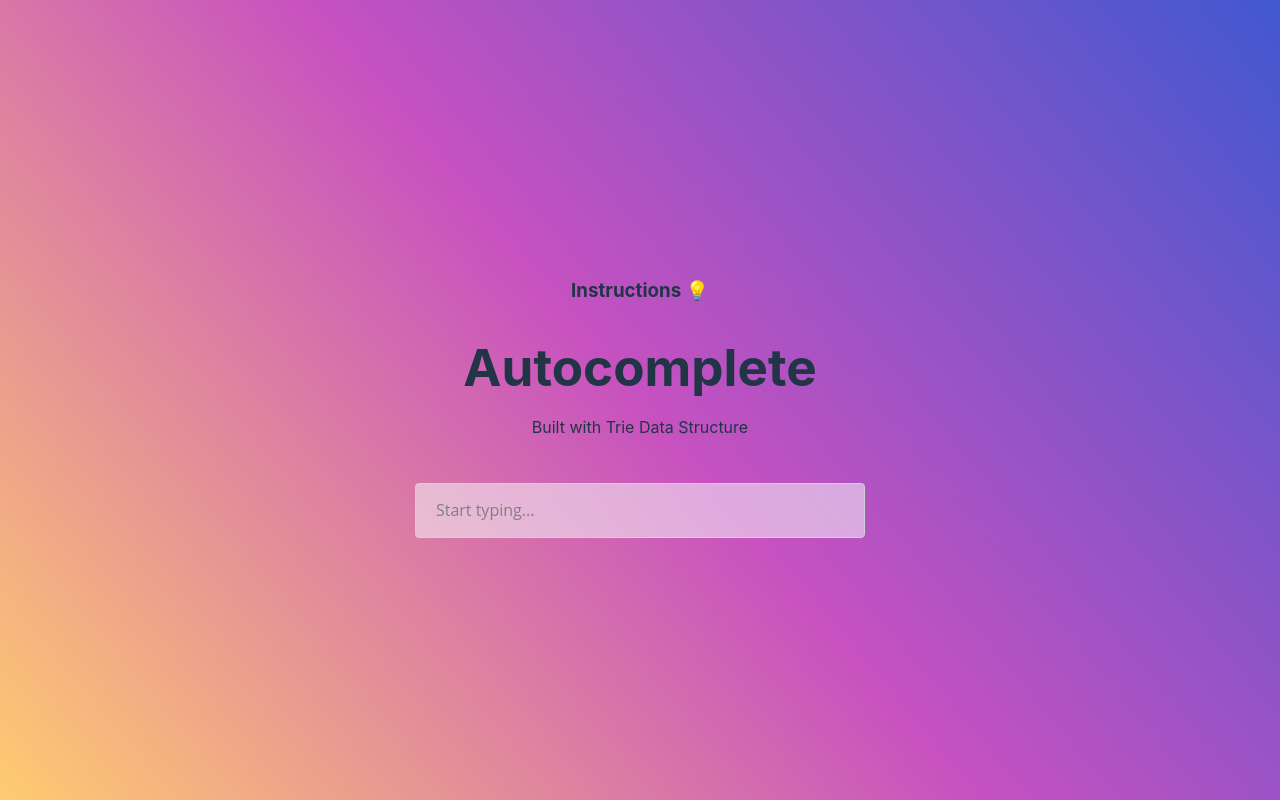
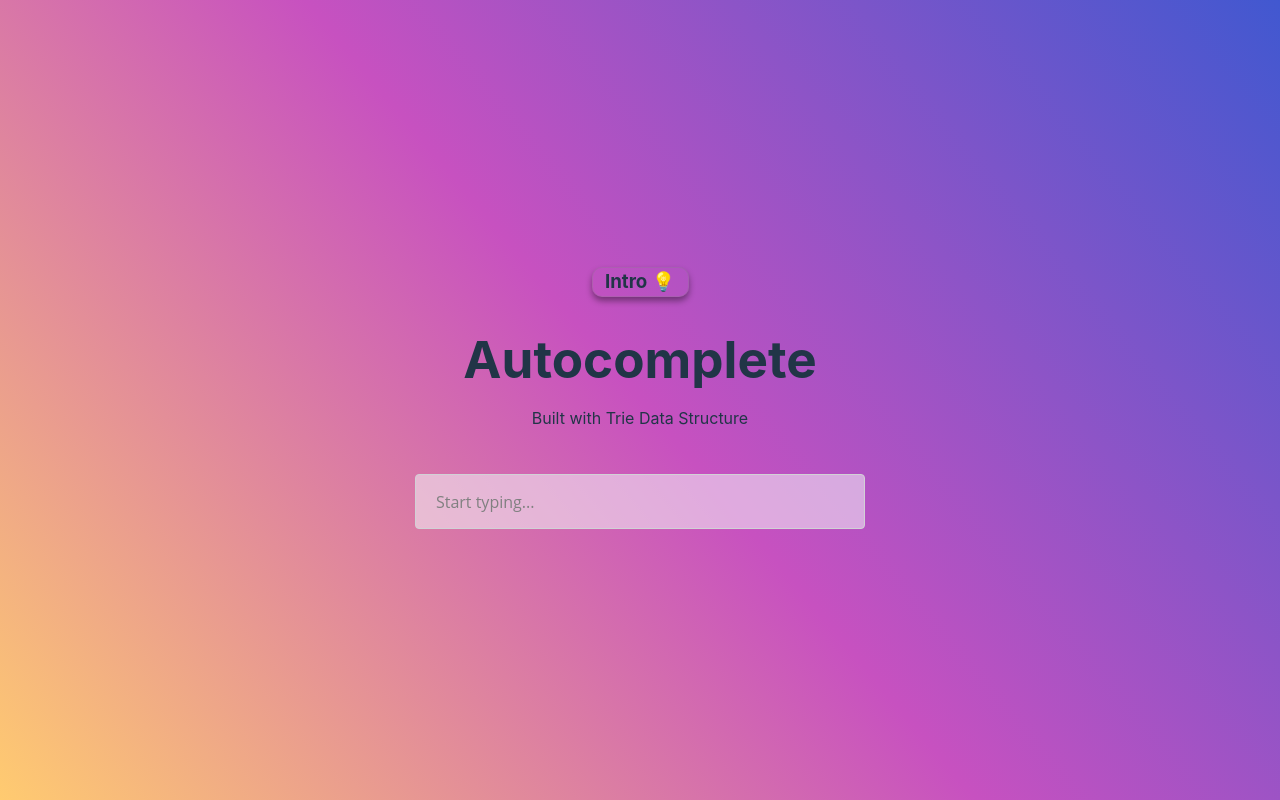
Before and after one commit to evgenii-shvetsov/react-autocomplete, a React (Vite) app: page / in a window 1280 px wide. Built offline with nearby package versions, Linux system fonts and the light colour scheme.

Commit message:
modify intro button

```diff
--- a/src/Components/Header/Header.jsx
+++ b/src/Components/Header/Header.jsx
@@ -4,6 +4,7 @@ const Header = () => {
     <header>
       <h1>Autocomplete</h1>
       <p>Built with Trie Data Structure</p>
+
     </header>
   );
 }
--- a/src/Components/Instructions/Instructions.css
+++ b/src/Components/Instructions/Instructions.css
@@ -2,8 +2,20 @@
   position: relative;
 }
 
-h3 {
+.instructions-wrapper h3 {
+  margin: 0 auto;
+  width: 95px;
   cursor: pointer;
+  border: 1px solid #80808045;
+  border-radius: 10px;
+  box-shadow: 0 4px 6px rgba(0, 0, 0, 39%);
+}
+.instructions-wrapper h3:hover{
+    box-shadow: 0 4px 6px rgba(0, 0, 0, 60%);
+}
+.instructions-wrapper h3:active{
+    color:#e0e09d;
+    box-shadow: 0 4px 6px rgba(0, 0, 0, 90%);
 }
 
 .overlay {
@@ -23,7 +35,7 @@ h3 {
   transform: translate(-50%, -50%);
   z-index: 1000;
   width: 80%;
-  max-width: 665px;
+  max-width: 670px;
   background-color: #e7d4f1;
   color: black;
   border-radius: 8px;
@@ -36,14 +48,14 @@ h3 {
   margin-bottom: 1rem;
 }
 
-.trie-words-block{
-    margin: 0 auto;
-    width: 400px;
+.trie-words-block {
+  margin: 0 auto;
+  width: 400px;
 }
 
-#words-object{
-    text-align: left;
-    margin-left: 50px;
+#words-object {
+  text-align: left;
+  margin-left: 50px;
 }
 
 @media screen and (max-height: 910px) {
@@ -52,8 +64,6 @@ h3 {
   }
 }
 
-
-
 @media screen and (max-width: 480px) {
   .info-block {
     padding: 15px;
--- a/src/Components/Instructions/Instructions.jsx
+++ b/src/Components/Instructions/Instructions.jsx
@@ -15,7 +15,7 @@ const Instructions = () => {
 
   return (
     <div className="instructions-wrapper">
-      <h3 onClick={toggleInfoBlock}>Instructions 💡</h3>
+      <h3 onClick={toggleInfoBlock}>Intro 💡</h3>
       {isOpen && (
         <>
           <div className="overlay" onClick={handleClickOutside}></div>
```
